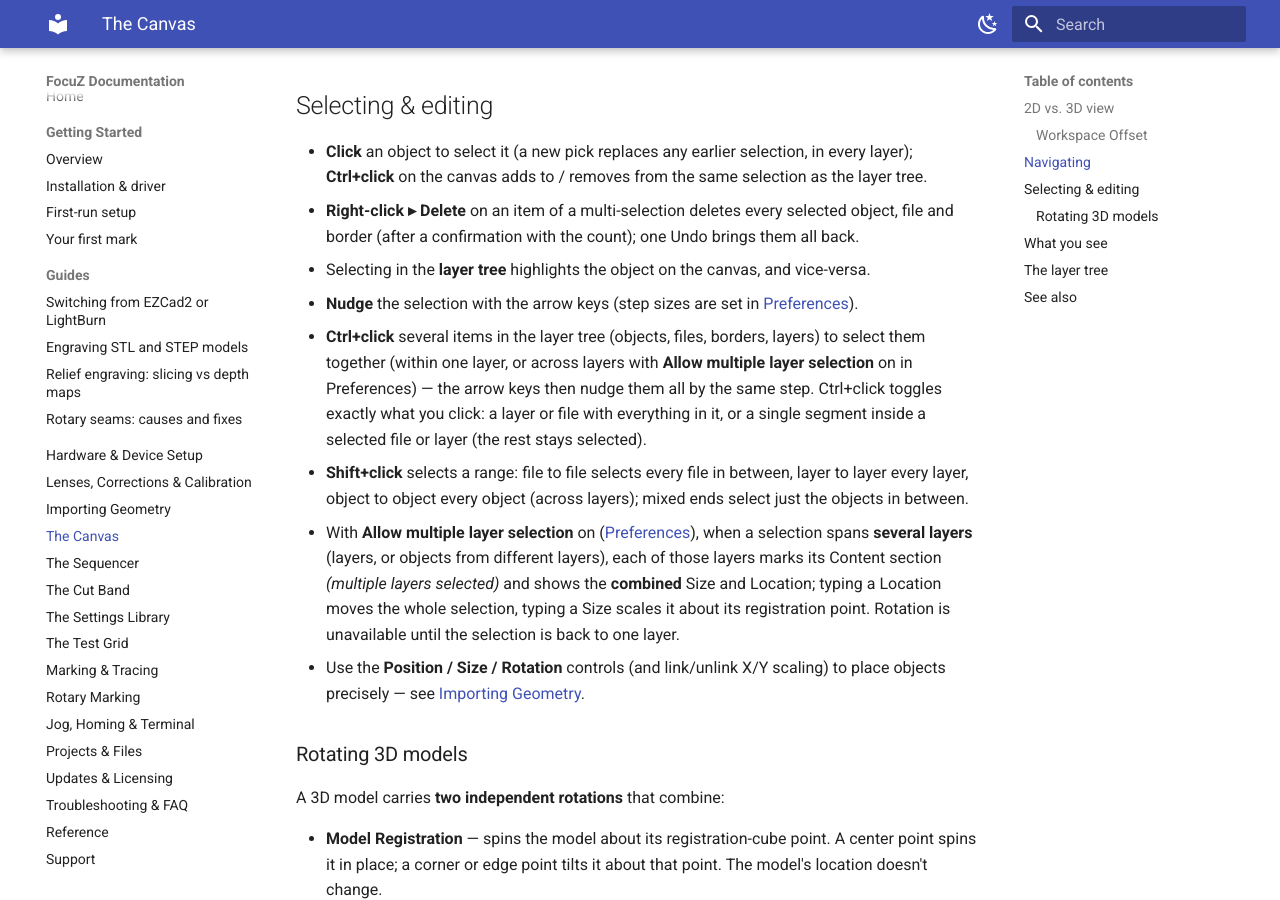
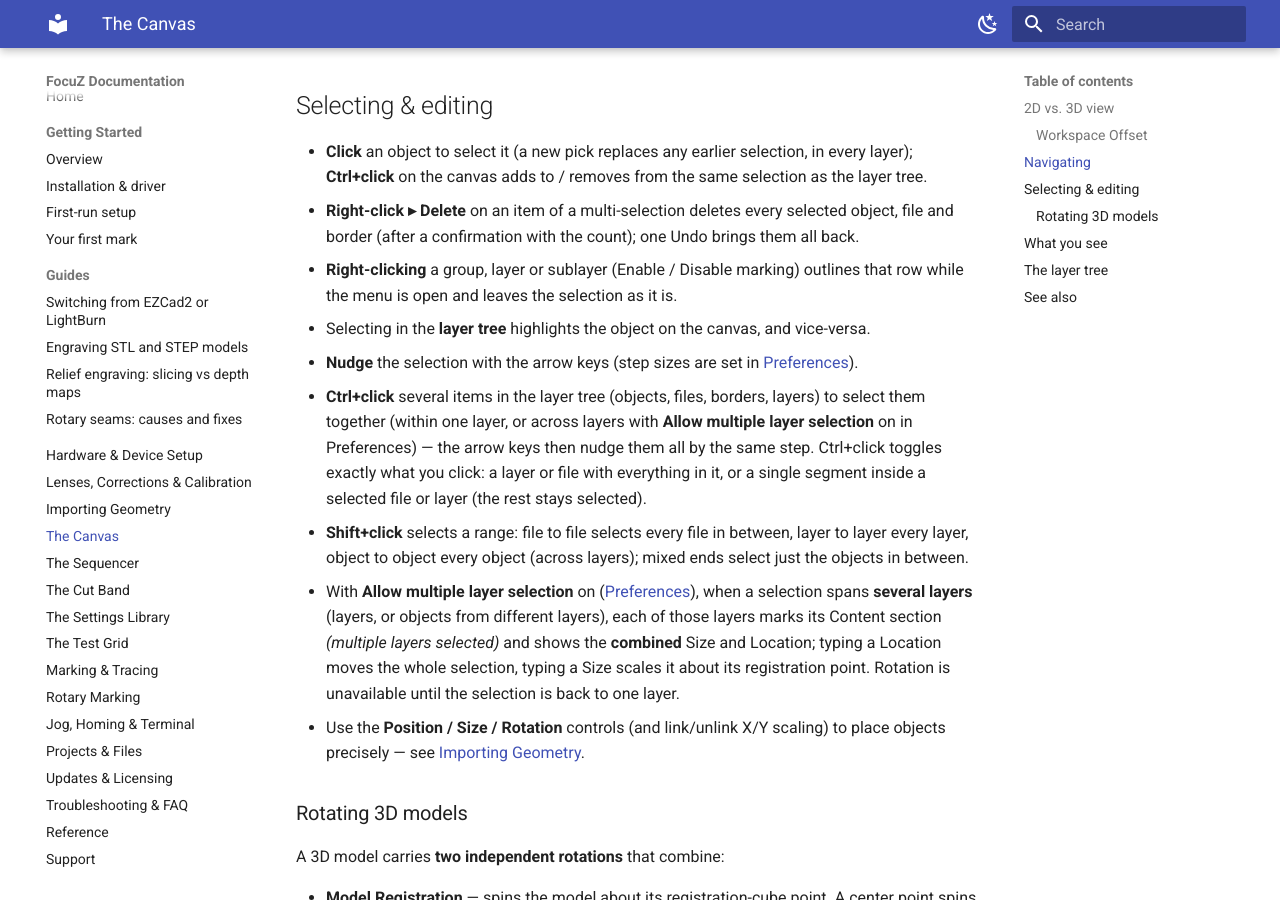
Before and after one commit to Lokahi-Shop/focuz-docs, an MkDocs documentation site: the page built from docs/canvas.md, in a window 1280 px wide and 900 px high, scrolled down 1543 px. Built offline with MkDocs 1.6.1 and Material for MkDocs 9.7.7, drawn with Linux system fonts in a browser that asks for light colours.

Commit message:
Canvas: right-click on group / layer rows keeps the selection
Co-Authored-By: Claude Opus 5.5 <noreply@anthropic.com>

```diff
--- a/docs/canvas.md
+++ b/docs/canvas.md
@@ -49,6 +49,8 @@ surface. On a rotary job it also marks the axis height and each part surface.
   **Ctrl+click** on the canvas adds to / removes from the same selection as the layer tree.
 - **Right-click ▸ Delete** on an item of a multi-selection deletes every selected object, file and border
   (after a confirmation with the count); one Undo brings them all back.
+- **Right-clicking** a group, layer or sublayer (Enable / Disable marking) outlines that row while the menu
+  is open and leaves the selection as it is.
 - Selecting in the **layer tree** highlights the object on the canvas, and vice-versa.
 - **Nudge** the selection with the arrow keys (step sizes are set in [Preferences](projects-files.md)).
 - **Ctrl+click** several items in the layer tree (objects, files, borders, layers) to select them together
```
